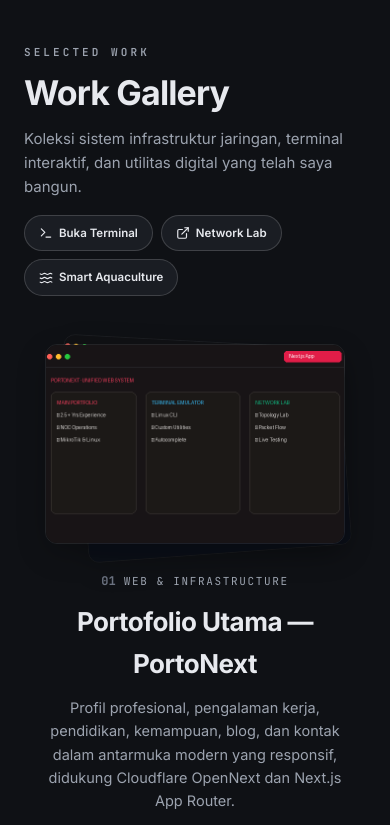
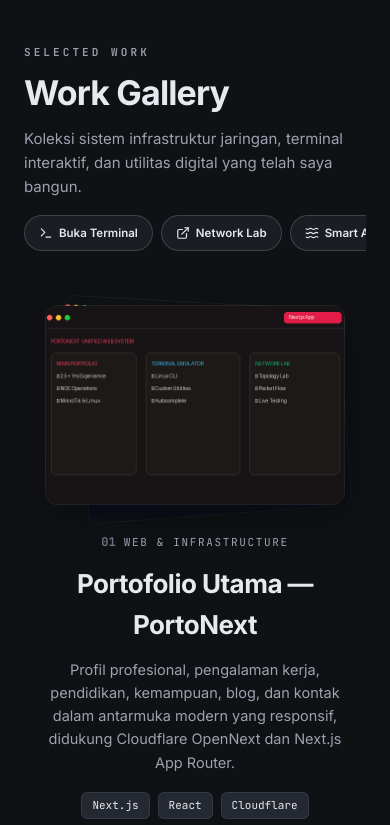
Before and after one commit to anggatok120-collab/porto-next, a Next.js app: page / in a window 390 px wide. Shown: the part 910-1735 px from the top of the page. Built offline with nearby package versions, Linux system fonts and the light colour scheme; no server answers.

Commit message:
style(work): align showcase project action buttons into a single horizontal row

```diff
--- a/app/globals.css
+++ b/app/globals.css
@@ -795,11 +795,16 @@
   gap: 24px;
 }
 
+.work-header > div:first-child {
+  max-width: 560px;
+}
+
 .work-header-actions {
   display: flex;
   align-items: center;
-  flex-wrap: wrap;
+  flex-wrap: nowrap;
   gap: 10px;
+  flex-shrink: 0;
 }
 
 .work-album-btn-top {
@@ -2475,10 +2480,18 @@
   .work-header-actions {
     width: 100%;
     display: flex;
-    flex-wrap: wrap;
+    flex-wrap: nowrap;
+    overflow-x: auto;
     gap: 8px;
+    padding-bottom: 6px;
+    -webkit-overflow-scrolling: touch;
+    scrollbar-width: none;
+  }
+  .work-header-actions::-webkit-scrollbar {
+    display: none;
   }
   .work-header-actions .work-album-btn-top {
+    flex-shrink: 0;
     padding: 8px 14px;
     font-size: 11.5px;
     gap: 6px;
```
